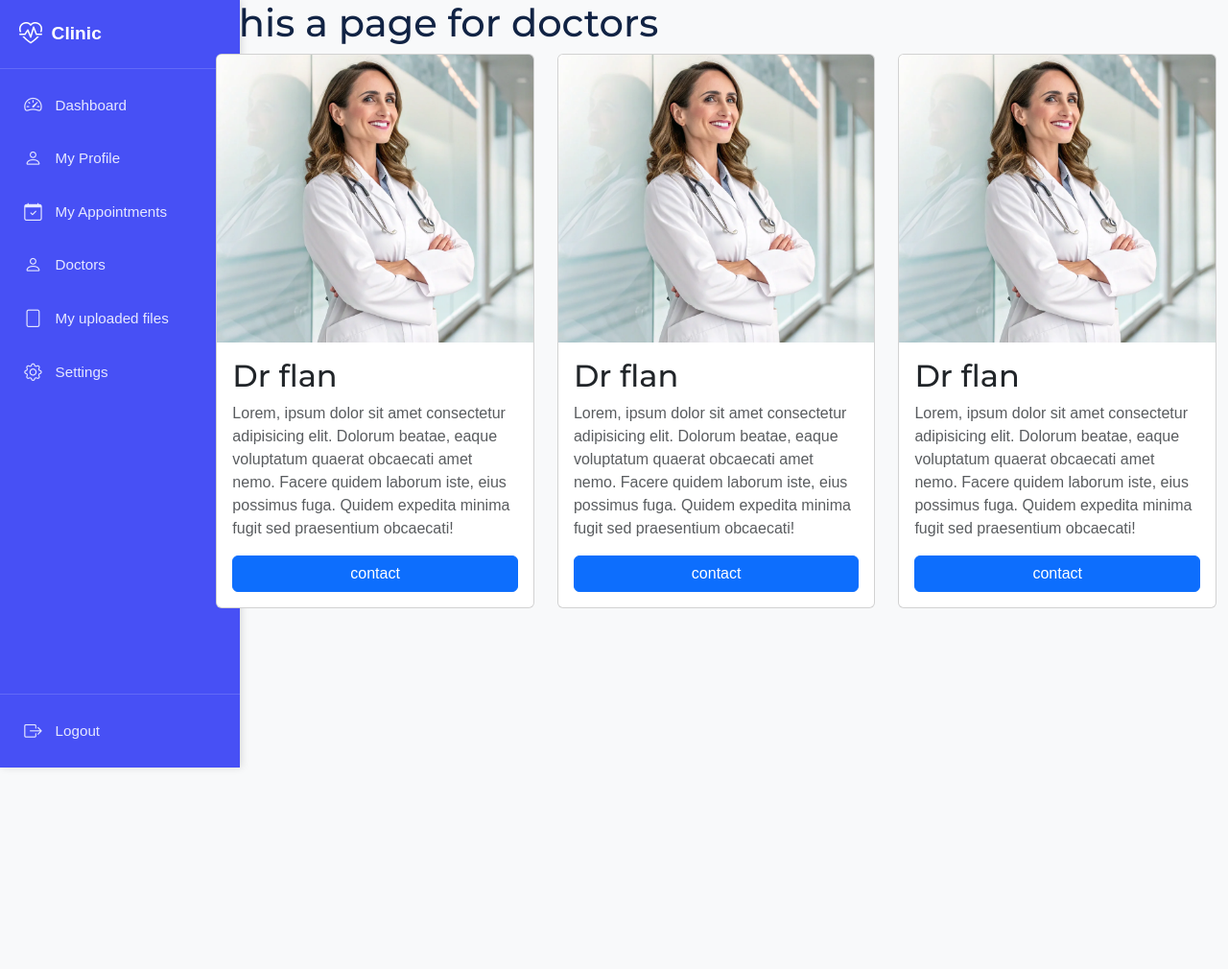
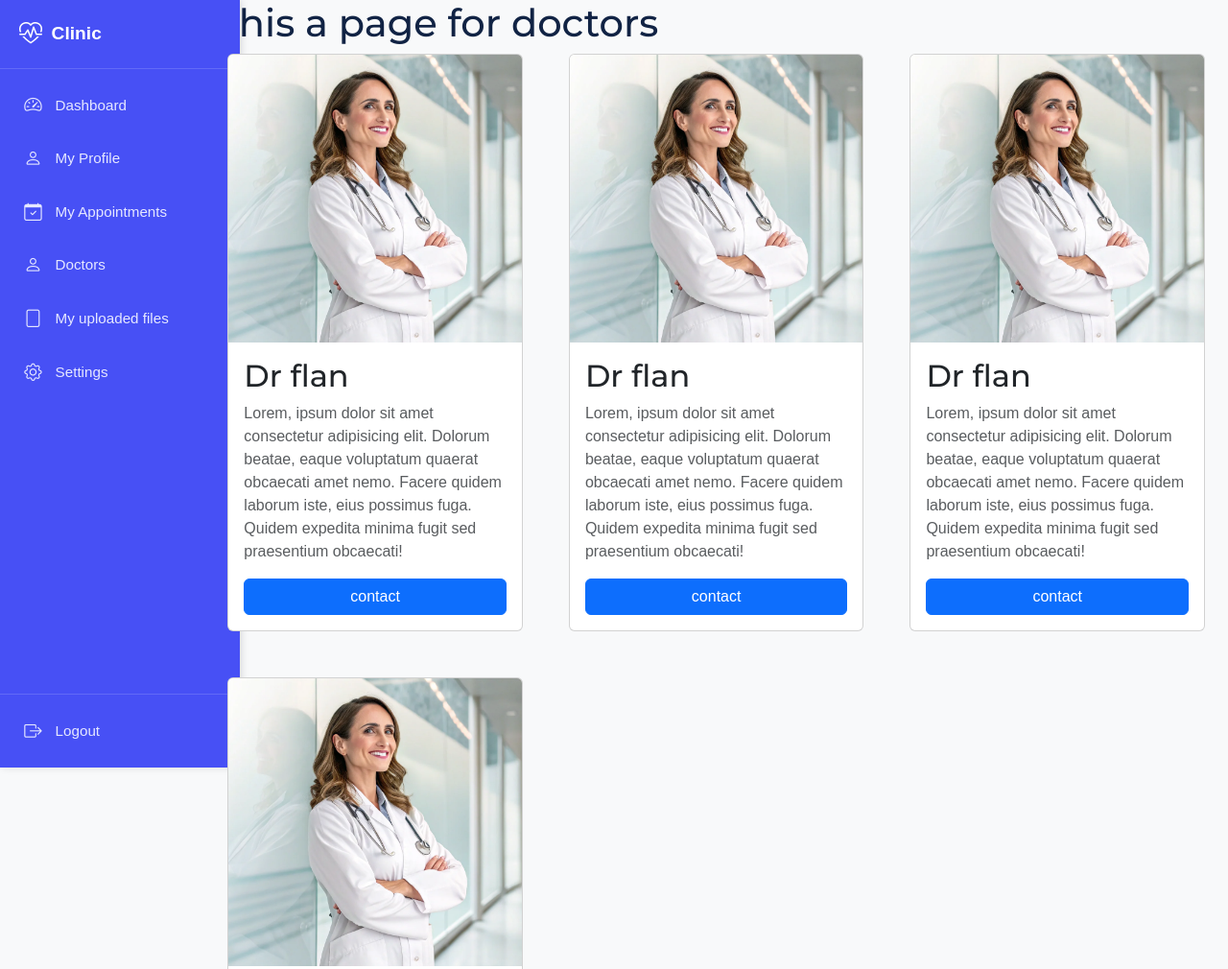
Before and after one commit to WaelKendouli/WebMedicalClinicSystem, a plain HTML site: page Clinic-1.0.0/p_DoctorsPage.html in a window 1280 px wide. Shown: the top 1010 px of the page at 96% size. Before the commit the page ends 800 px from the top, so only its background shows below. Drawn offline with Linux system fonts and the light colour scheme.

Commit message:
setting the layout of the card plus renaming the file to p_Doctorspage

```diff
--- a/Clinic-1.0.0/DoctorsPage.html
+++ b/Clinic-1.0.0/p_DoctorsPage.html
@@ -35,7 +35,20 @@
       <div id="User-sidebar-placeholder" class="col-lg-2 d-none d-lg-block"></div>
       <div class="col-12 col-lg-10">
         <h1 id="welcominTitle">This a page for doctors</h1>
-        <div class="row">
+        <div class="container">
+          <div class="row g-5">
+          <div class="col-12 col-lg-4">
+            <div class="card" style="max-width: 2000px;">
+              <img class="card-img-top object-fit-cover" style="height: 300px;" src="/Clinic-1.0.0/assets/img/health/staff-4.webp"  alt="doctor">
+              <div class="card-body">
+                <h2 class="card-title">Dr flan</h2>
+                <p class="card-text text-muted">Lorem, ipsum dolor sit amet consectetur adipisicing elit.
+                   Dolorum beatae, eaque voluptatum quaerat obcaecati amet nemo. Facere quidem laborum iste, eius possimus fuga.
+                    Quidem expedita minima fugit sed praesentium obcaecati!</p>
+                    <button class="btn btn-primary rounded-2 w-100">contact</button>
+              </div>
+            </div>
+          </div>
           <div class="col-12 col-lg-4">
             <div class="card" style="max-width: 2000px;">
               <img class="card-img-top object-fit-cover" style="height: 300px;" src="/Clinic-1.0.0/assets/img/health/staff-4.webp"  alt="doctor">
@@ -73,6 +86,7 @@
             </div>
           </div>
         </div>
+        </div>
       </div>
     </div>
 
```
